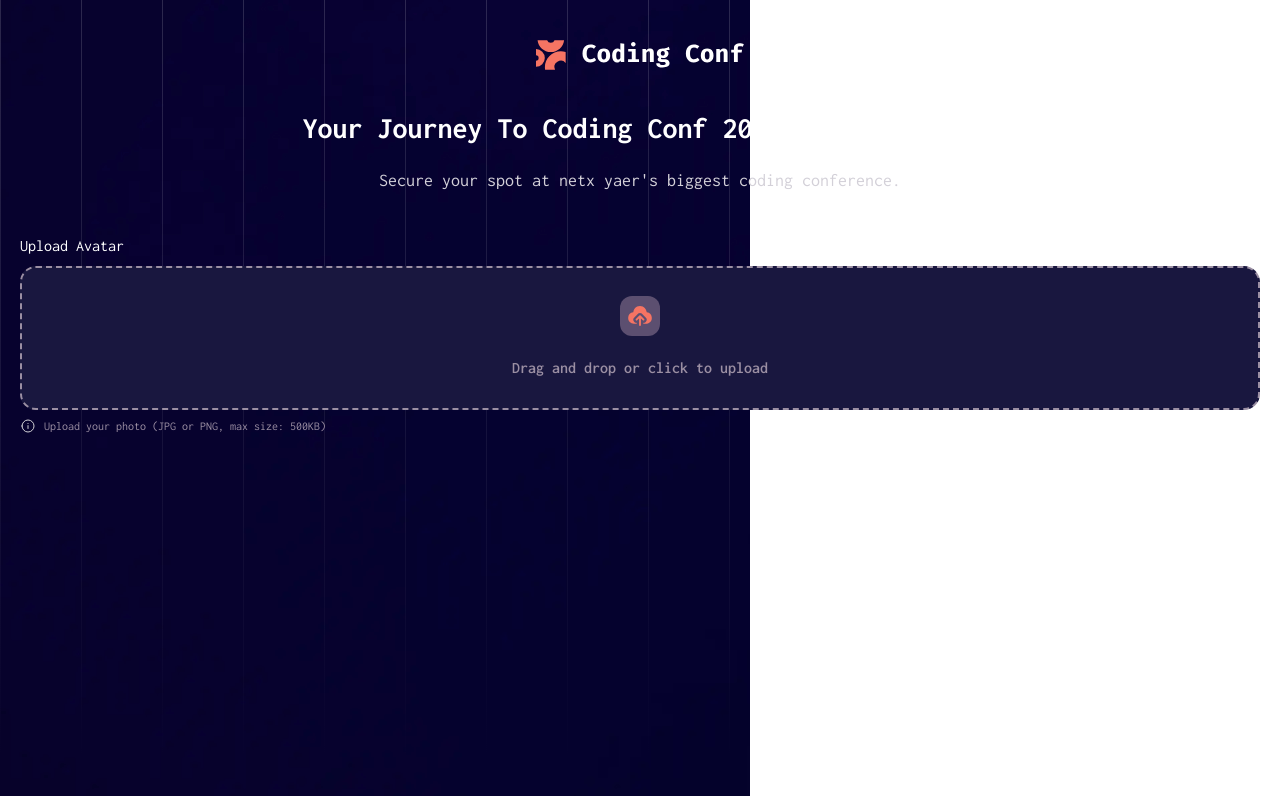
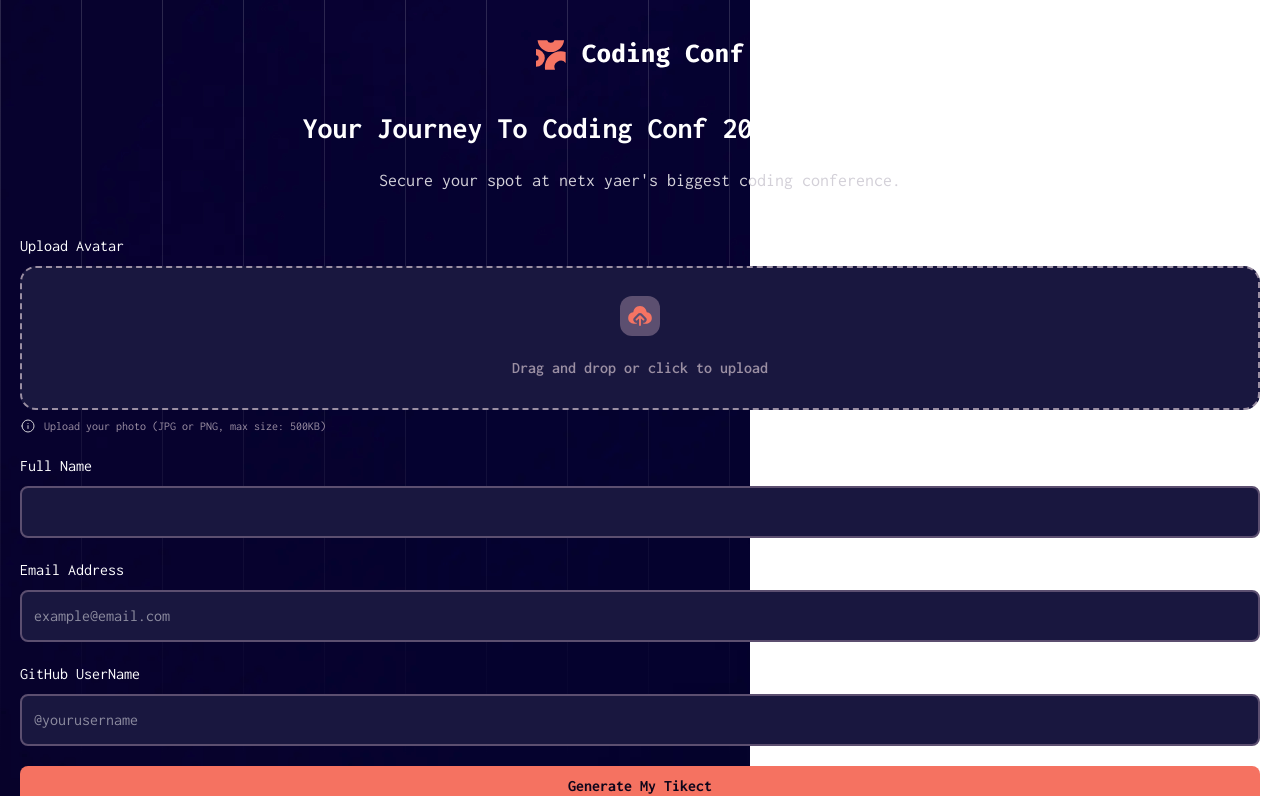
Before and after one commit to Diego2Drm/conference-ticket-generator, a React (Vite) app: page / in a window 1280 px wide. Shown: the top 796 px of the page. Built offline with nearby package versions, Linux system fonts and the light colour scheme.

Commit message:
Component Questionary

```diff
--- /dev/null
+++ b/src/compnents/Form/Questionary.tsx
@@ -0,0 +1,22 @@
+
+const Questionary = () => {
+  return (
+    <section className="mt-5 flex flex-col gap-5">
+      <label className="questions">Full Name
+        <input className="questionsInput" required type="text" />
+      </label>
+
+      <label className="questions" >Email Address
+        <input className="questionsInput" required type="email" placeholder="example@email.com" />
+
+      </label>
+
+      <label className="questions">GitHub UserName
+        <input className="questionsInput" required type="text" placeholder="@yourusername" />
+      </label>
+
+    </section>
+  )
+};
+
+export { Questionary };
--- a/src/compnents/Form/index.tsx
+++ b/src/compnents/Form/index.tsx
@@ -1,8 +1,13 @@
 import { DragAndDrop } from "./DragAndDrop"
-
+import { Questionary } from "./Questionary"
 const Form = () => {
   return (
-    <DragAndDrop />
+    <form>
+      <DragAndDrop />
+      <Questionary />
+
+      <button className="bg-Orange-500 text-Neutral-900 w-full mt-5 text-center font-bold p-2 rounded-lg">Generate My Tikect</button>
+    </form>
   )
 }
 
--- a/src/index.css
+++ b/src/index.css
@@ -12,7 +12,7 @@
   --color-Neutral-700: #5c4f70;
   --color-Neutral-900: #0d051a;
 
-  --color-Orange-500: #e44d4d;
+  --color-Orange-500: hsl(7, 88%, 67%);
   --color-Orange-700: #cc4c4c;
 
   /* Gradients cannot be directly converted to HEX, but here are the individual colors: */
@@ -21,3 +21,10 @@
 
   --color-bacground: #19173f;
 }
+
+.questions{
+  @apply text-Neutral-0 flex flex-col gap-2
+}
+.questionsInput{
+  @apply border-2 border-Neutral-700 bg-bacground rounded-lg p-3
+}
```
